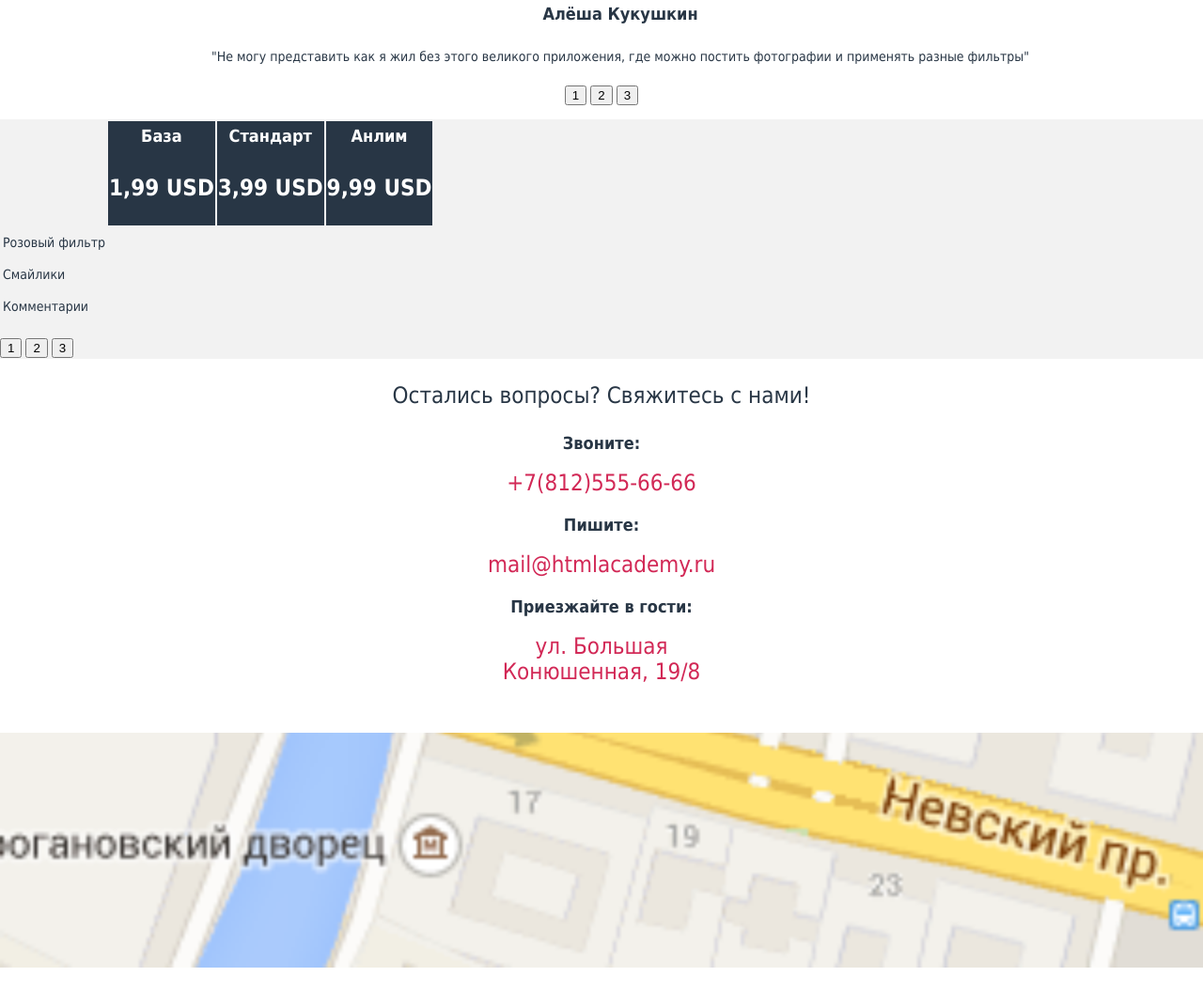
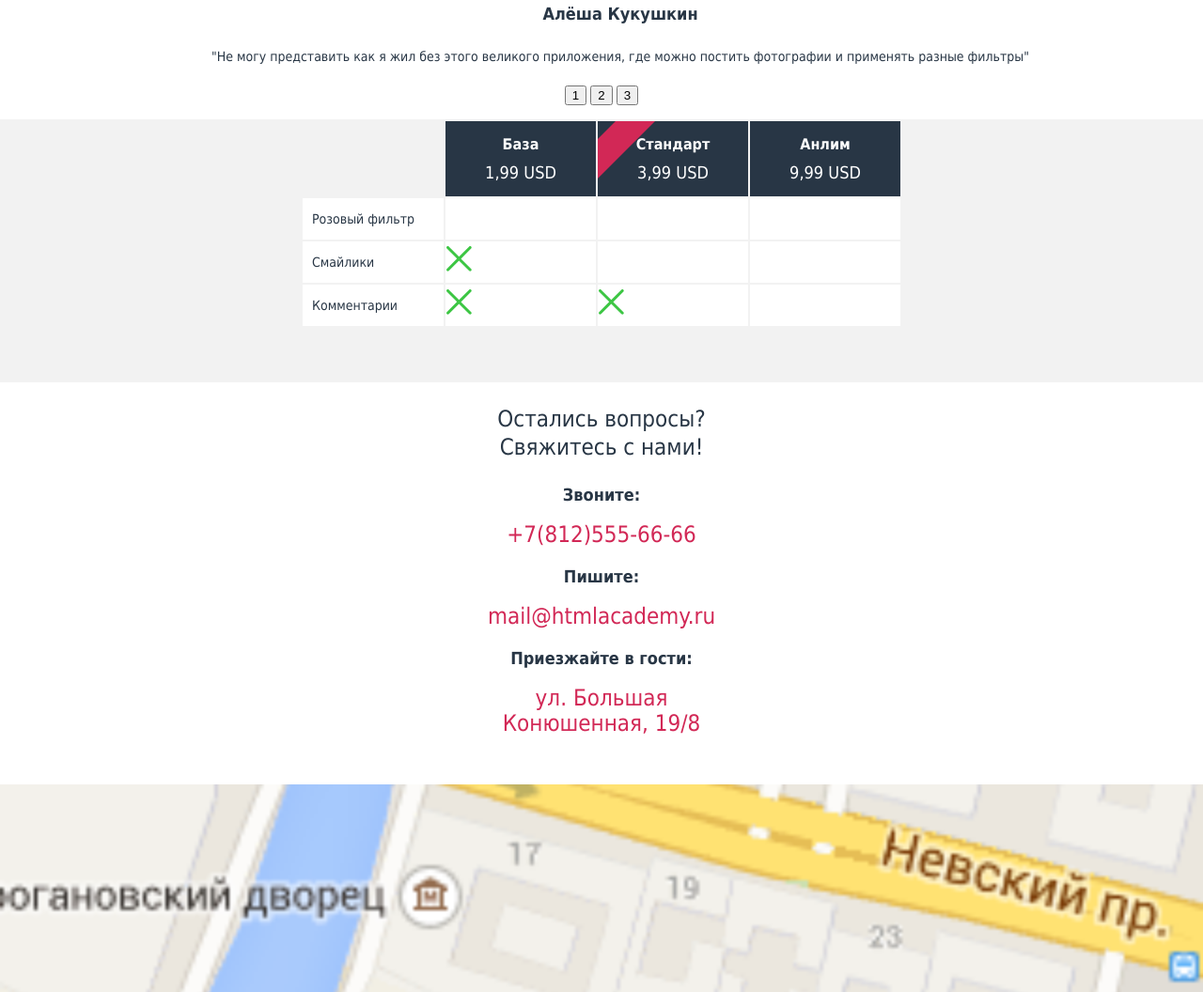
Before and after one commit to JuliaTsapova/pink, a website: page source/index.html in a window 1280 px wide. Shown: the part 1738-2794 px from the top of the page at 94% size. Before the commit the page ends 2768 px from the top, so only its background shows below. Drawn offline with nearby package versions, Linux system fonts and the light colour scheme; files that its build step writes are made by us from their sources.

Commit message:
заверешние верстки моб версии 2.0

```diff
--- a/source/index.html
+++ b/source/index.html
@@ -121,24 +121,19 @@
     </section>
     <section class="price">
       <h2 class="visually-hidden">Таблица с ценами</h2>
-      <table>
-        <tr>
-
-        </tr>
-      </table>
       <table class="price__table">
         <tr>
           <th></th>
           <th class="table__caption">
-            <b class="table__name">База</b>
+            <p class="table__name">База</p>
             <p class="table__price">1,99 USD</p>
           </th>
           <th class="table__caption table--hit">
-            <b class="table__name">Стандарт</b>
+            <p class="table__name">Стандарт</p>
             <p class="table__price">3,99 USD</p>
           </th>
           <th class="table__caption">
-            <b class="table__name">Анлим</b>
+            <p class="table__name">Анлим</p>
             <p class="table__price">9,99 USD</p>
           </th>
         </tr>
@@ -150,25 +145,47 @@
         </tr>
         <tr class="table__row">
           <td class="table__item">Смайлики</td>
-          <td class="table--cross"></td>
+          <td class="table--cross">
+            <span class="table--cont">
+            <svg version="1.0" id="Layer_1" xmlns="http://www.w3.org/2000/svg" xmlns:xlink="http://www.w3.org/1999/xlink" x="0px" y="0px" width="26.752px" height="26.752px" viewBox="0 0 26.752 26.752" enable-background="new 0 0 26.752 26.752" xml:space="preserve">
+              <g fill="#3dc644">
+              <path d="M15.497,13.376L26.312,2.562c0.586-0.585,0.586-1.535,0-2.121s-1.535-0.586-2.121,0L13.376,11.255L2.562,0.439 c-0.586-0.586-1.535-0.586-2.121,0c-0.586,0.585-0.586,1.535,0,2.121l10.814,10.815L0.439,24.19c-0.586,0.586-0.586,1.535,0,2.121 c0.293,0.293,0.677,0.439,1.061,0.439s0.768-0.146,1.061-0.439l10.815-10.814L24.19,26.312c0.293,0.293,0.677,0.439,1.061,0.439 s0.768-0.146,1.061-0.439c0.586-0.586,0.586-1.535,0-2.121L15.497,13.376z" />
+              </g>
+            </svg>
+            </span>
+          </td>
           <td class="table--check-mark"></td>
           <td class="table--check-mark"></td>
         </tr>
         <tr class="table__row">
           <td class="table__item">Комментарии</td>
-          <td class="table--cross"></td>
-          <td class="table--cross"></td>
+          <td class="table--cross">
+            <svg version="1.0" id="Layer_1" xmlns="http://www.w3.org/2000/svg" xmlns:xlink="http://www.w3.org/1999/xlink" x="0px" y="0px" width="26.752px" height="26.752px" viewBox="0 0 26.752 26.752" enable-background="new 0 0 26.752 26.752" xml:space="preserve">
+              <g fill="#3dc644">
+              <path d="M15.497,13.376L26.312,2.562c0.586-0.585,0.586-1.535,0-2.121s-1.535-0.586-2.121,0L13.376,11.255L2.562,0.439 c-0.586-0.586-1.535-0.586-2.121,0c-0.586,0.585-0.586,1.535,0,2.121l10.814,10.815L0.439,24.19c-0.586,0.586-0.586,1.535,0,2.121 c0.293,0.293,0.677,0.439,1.061,0.439s0.768-0.146,1.061-0.439l10.815-10.814L24.19,26.312c0.293,0.293,0.677,0.439,1.061,0.439 s0.768-0.146,1.061-0.439c0.586-0.586,0.586-1.535,0-2.121L15.497,13.376z" />
+              </g>
+            </svg>
+          </td>
+          <td class="table--cross">
+            <svg version="1.0" id="Layer_1" xmlns="http://www.w3.org/2000/svg" xmlns:xlink="http://www.w3.org/1999/xlink" x="0px" y="0px" width="26.752px" height="26.752px" viewBox="0 0 26.752 26.752" enable-background="new 0 0 26.752 26.752" xml:space="preserve">
+              <g fill="#3dc644">
+              <path d="M15.497,13.376L26.312,2.562c0.586-0.585,0.586-1.535,0-2.121s-1.535-0.586-2.121,0L13.376,11.255L2.562,0.439 c-0.586-0.586-1.535-0.586-2.121,0c-0.586,0.585-0.586,1.535,0,2.121l10.814,10.815L0.439,24.19c-0.586,0.586-0.586,1.535,0,2.121 c0.293,0.293,0.677,0.439,1.061,0.439s0.768-0.146,1.061-0.439l10.815-10.814L24.19,26.312c0.293,0.293,0.677,0.439,1.061,0.439 s0.768-0.146,1.061-0.439c0.586-0.586,0.586-1.535,0-2.121L15.497,13.376z" />
+              </g>
+            </svg>
+          </td>
           <td class="table--check-mark"></td>
         </tr>
       </table>
+      <!--
       <p class="price__toggles slider__toggles">
         <button class="slider__toggle" type="button">1</button>
         <button class="slider__toggle" type="button">2</button>
         <button class="slider__toggle" type="button">3</button>
       </p>
+      -->
     </section>
     <section class="contacts">
-      <p class="contacts__text">Остались вопросы? Свяжитесь с нами!</p>
+      <p class="contacts__text">Остались вопросы?<br> Свяжитесь с нами!</p>
       <p class="contacts__caption">Звоните:</p>
       <a class="contacts__contacts" href="tel:+78125556666">+7(812)555-66-66</a>
       <p class="contacts__caption">Пишите:</p>
--- a/source/scss/blocks/contacts.scss
+++ b/source/scss/blocks/contacts.scss
@@ -1,12 +1,12 @@
 .contacts {
   text-align: center;
   min-height: 500px;
+  background-color: #ffffff;
 }
 
 .contacts__text {
   font-size: 24px;
   line-height: 30px;
-  padding: 0 100px;
 }
 
 .contacts__caption {
--- a/source/scss/blocks/price.scss
+++ b/source/scss/blocks/price.scss
@@ -1,18 +1,62 @@
+.price {
+  background-color: #f2f2f2;
+  min-height: 280px;
+}
+
+.price__table {
+  margin: 0 auto;
+}
+
 .table__caption {
   background-color: #283645;
+  line-height: 30px;
+  padding: 10px;
+  width: 160px;
+  height: 80px;
 }
 
 .table__name {
-  font-size: 18px;
+  font-size: 16px;
   font-weight: bold;
   color: #ffffff;
+  margin: 0;
 }
 
 .table__price {
-  font-size: 24px;
+  font-size: 18px;
+  margin: 0;
   color: #ffffff;
+  font-weight: lighter;
+}
+
+.table--hit {
+  background-image: url('../img/bg-hit-tablet.svg');
+  background-repeat: no-repeat;
 }
 
 .table__item {
   color: #283645;
+  padding: 10px;
+  min-width: 150px;
 }
+
+.table__row {
+  background-color: #ffffff;
+}
+
+.table--cont {
+  text-align: center;
+  align-items: center;
+  align-content: center;
+}
+/*
+.table--cross {
+  background: url("../img/icon-no.svg") no-repeat;
+  background-position: center;
+}
+
+.table--check-mark {
+  background: url("../img/icon-yes.svg") no-repeat;
+  background-position: center;
+}
+*/
--- a/source/scss/blocks/reviews.scss
+++ b/source/scss/blocks/reviews.scss
@@ -1,13 +1,5 @@
 .reviews {
   text-align: center;
-}
-
-.price {
-  background-color: #f2f2f2;
-}
-
-.price__table {
-  line-height: 30px;
 }
 
 .reviews__item {
```
